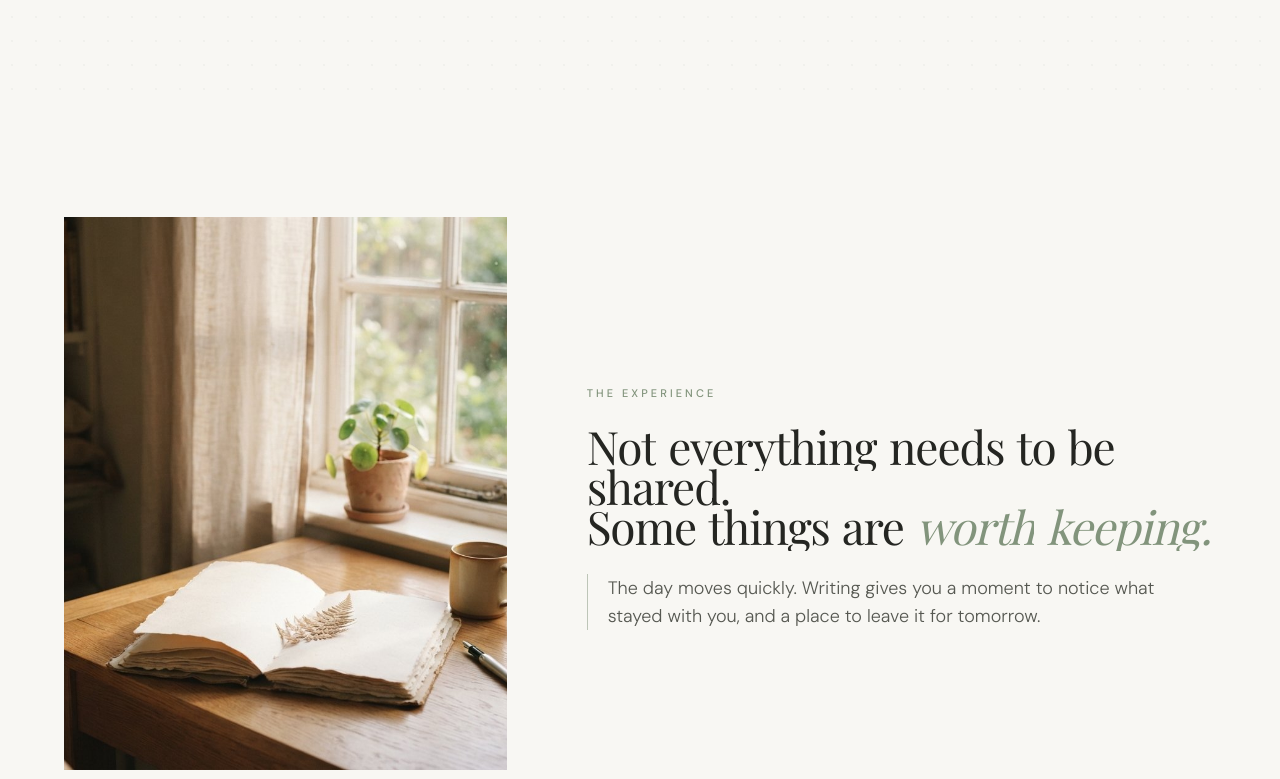
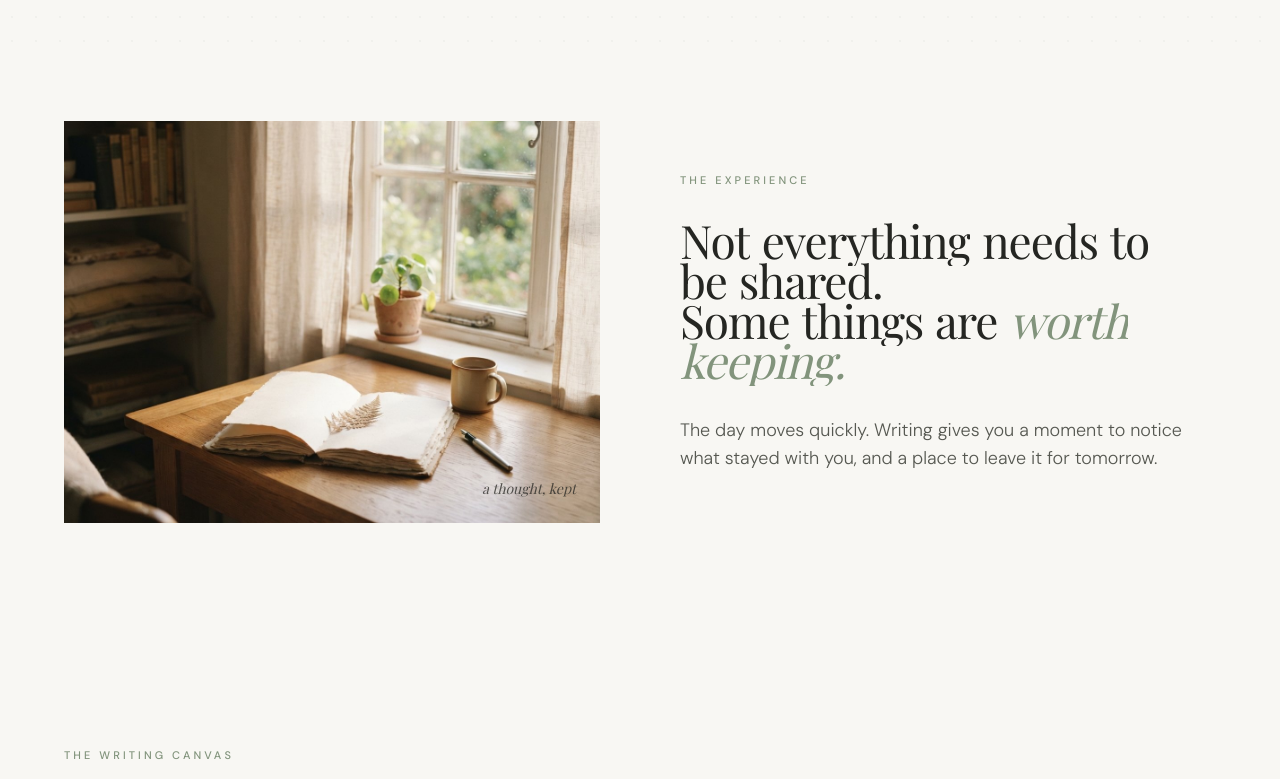
Before and after one commit to Shivang0402/Chronicle, a React (Vite) app in the folder frontend/: page / in a window 1280 px wide. Shown: the part 1300-2079 px from the top of the page. Built offline with nearby package versions, Linux system fonts and the light colour scheme; no server answers; a web font is replaced by a local one.

Commit message:
Made changes to landing page UI (philosophy)

```diff
--- a/frontend/src/components/landing/Philosophy.jsx
+++ b/frontend/src/components/landing/Philosophy.jsx
@@ -3,37 +3,40 @@ import Reveal, { RevealImage } from "../ui/Reveal";
 
 export default function Philosophy() {
   return (
-    <section id="experience" className="scroll-mt-24 py-20 md:py-28">
-      <div className="mx-auto grid max-w-7xl grid-cols-1 items-center gap-10 px-6 sm:px-10 lg:grid-cols-12 lg:gap-16 lg:px-16">
-        <div className="relative lg:col-span-5">
-          <RevealImage y={12} amount={0.15} delay={0.05}>
-            <div className="overflow-hidden bg-warm-beige">
+    <section
+      id="experience"
+      className="relative -mt-8 scroll-mt-24 bg-ivory pb-16 pt-12 md:-mt-12 md:pb-20 md:pt-16"
+    >
+      <div className="mx-auto grid max-w-7xl grid-cols-1 items-center gap-9 px-6 sm:px-10 md:grid-cols-2 md:gap-12 lg:gap-20 lg:px-16">
+        <div className="relative">
+          <RevealImage y={14} amount={0.12} delay={0.05} duration={1}>
+            <div className="relative overflow-hidden bg-warm-beige">
               <img
                 src="/images/philosophy-journal.jpg"
-                alt="An open journal beside a sunlit window"
-                className="aspect-[4/5] w-full object-cover"
+                alt="An open journal and pen on a wooden desk in warm window light"
+                className="aspect-[4/3] w-full object-cover"
                 loading="lazy"
               />
+              <span
+                aria-hidden="true"
+                className="absolute bottom-4 right-4 font-serif text-sm italic text-charcoal/75 sm:bottom-6 sm:right-6"
+              >
+                a thought, kept
+              </span>
             </div>
           </RevealImage>
-          <Reveal delay={0.2} y={8} blur={false}>
-            <p className="mt-3 flex items-center gap-3 text-xs text-muted-gray">
-              <span className="h-px w-8 bg-sage/60" />
-              A little room to hear your own thoughts.
-            </p>
-          </Reveal>
         </div>
 
-        <div className="lg:col-span-7 lg:pl-4">
-          <Reveal y={12} blur={false}>
-            <span className="eyebrow mb-6 block">The experience</span>
+        <div className="max-w-xl md:justify-self-end">
+          <Reveal y={10} blur={false}>
+            <span className="eyebrow mb-8 block">The experience</span>
           </Reveal>
           <AnimatedText
             as="blockquote"
             once={false}
             delay={0.12}
             lineStagger={0.16}
-            className="mb-7 max-w-2xl font-serif text-3xl leading-[1.16] tracking-tight text-charcoal sm:text-4xl lg:text-[46px]"
+            className="mb-9 font-serif text-3xl leading-[1.28] tracking-tight text-charcoal sm:text-4xl lg:text-[46px]"
             lines={[
               [{ text: "Not everything needs to be shared." }],
               [
@@ -42,8 +45,8 @@ export default function Philosophy() {
               ],
             ]}
           />
-          <Reveal delay={0.3} y={12} blur={false}>
-            <p className="max-w-xl border-l border-sage/50 pl-5 text-base font-light leading-relaxed text-charcoal-muted sm:text-lg">
+          <Reveal delay={0.26} y={12} blur={false}>
+            <p className="max-w-lg text-base font-light leading-[1.95] text-charcoal-muted sm:text-lg">
               The day moves quickly. Writing gives you a moment to notice what
               stayed with you, and a place to leave it for tomorrow.
             </p>
```
